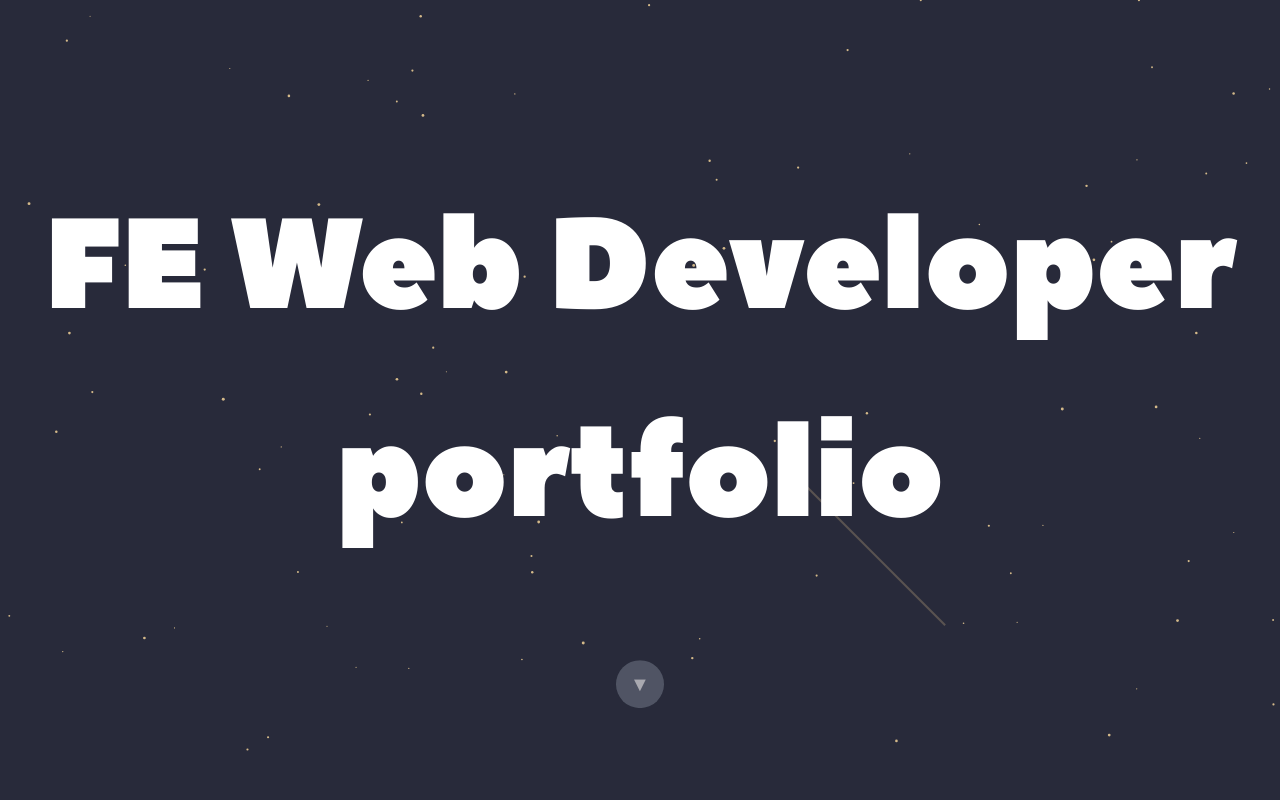
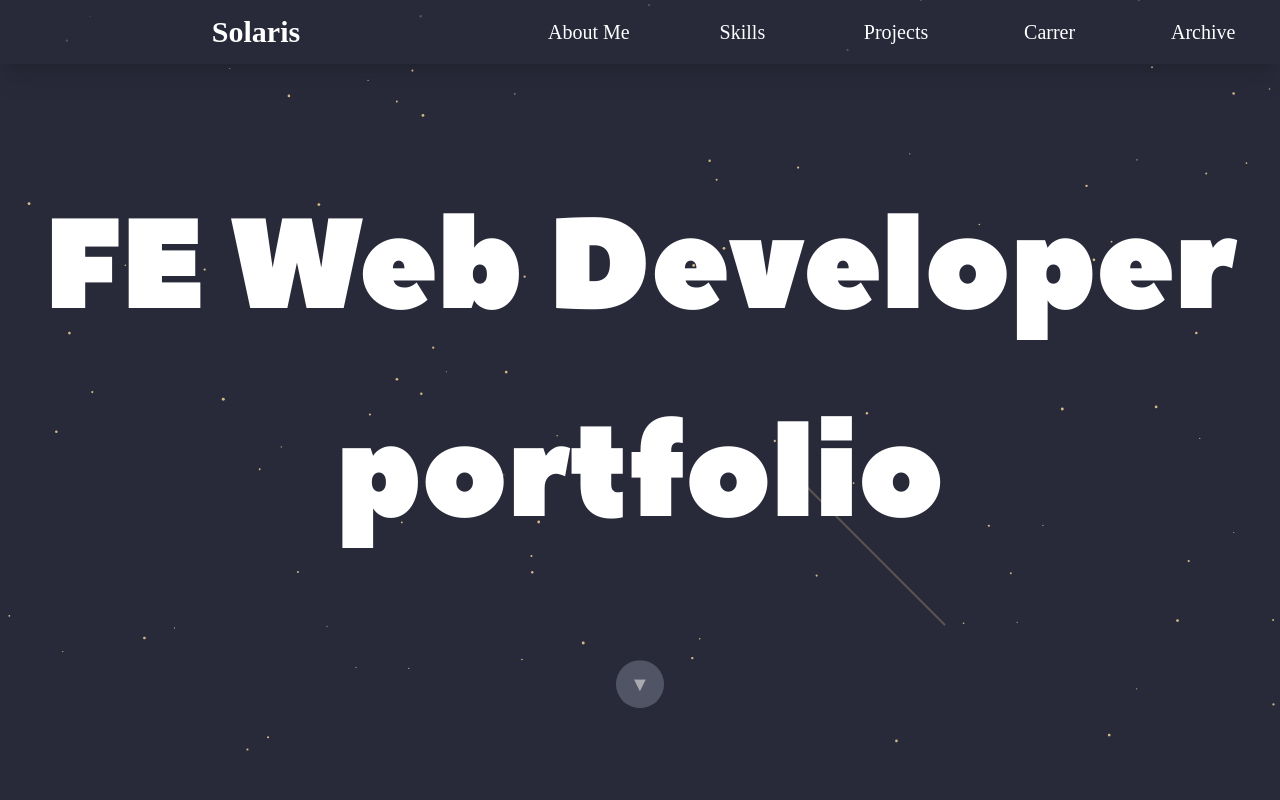
Before and after one commit to Solaris97/Portpolio, a React (Create React App) app in the folder solarisintro/: page / in a window 1280 px wide. Shown: the top 800 px of the page. Built offline with nearby package versions, Linux system fonts and the light colour scheme; a web font is replaced by a local one.

Commit message:
✨ Feat : Header PC화면 개발

```diff
--- a/solarisintro/src/App.tsx
+++ b/solarisintro/src/App.tsx
@@ -1,8 +1,7 @@
 import React from 'react';
 import { BrowserRouter, Route, Routes } from "react-router-dom";
 import MainPage from './pages/MainPage';
-import './tailwind.css';	// 추가
-import './App.css';
+import './tailwind.css';
 
 function App() {
   return (
--- /dev/null
+++ b/solarisintro/src/components/Header.tsx
@@ -0,0 +1,37 @@
+import { useEffect, useState } from "react";
+
+interface HeaderProps {
+    handleMoveDownClick: (flag: string) => void;
+    IntroYn: boolean;
+}
+
+
+const Header: React.FC<HeaderProps> = ({ handleMoveDownClick, IntroYn }) => {
+    useEffect(() => {
+
+    }, [IntroYn])
+
+    const handleClick = (e: React.MouseEvent<HTMLDivElement>) => {
+        handleMoveDownClick(e.currentTarget.id);
+    }
+
+    return (
+        <div className={`${IntroYn ? "font-baseFont bg-starBlack text-white w-full h-16 fixed flex flex-row items-center justify-center  bg-opacity-70 shadow-xl z-40" :
+            "font-baseFont bg-white text-black w-full h-16 fixed flex flex-row items-center justify-center bg-opacity-70 shadow-xl z-40"}`} >
+            <div className="font-bold text-3xl w-2/5 flex lex-col justify-center items-center">
+                <div>
+                    <span className="cursor-pointer" onClick={handleClick} id="Intro">Solaris</span>
+                </div>
+            </div>
+            <div className="text-xl w-3/5 flex lex-row justify-center items-center text-center invisible md:visible">
+                <div className="w-1/5"><span className="cursor-pointer" onClick={handleClick} id="About">About Me</span></div>
+                <div className="w-1/5"><span className="cursor-pointer" onClick={handleClick} id="Skills">Skills</span></div>
+                <div className="w-1/5"><span className="cursor-pointer" onClick={handleClick} id="Projects">Projects</span></div>
+                <div className="w-1/5"><span className="cursor-pointer" onClick={handleClick} id="Carrer">Carrer</span></div>
+                <div className="w-1/5"><span className="cursor-pointer" onClick={handleClick} id="Archive">Archive</span></div>
+            </div>
+        </div >
+    )
+}
+
+export default Header;
--- a/solarisintro/src/components/opacityVariants .tsx
+++ b/solarisintro/src/components/opacityVariants .tsx
@@ -1,18 +1,25 @@
 import { useEffect, useState } from "react";
 import { useInView } from "react-intersection-observer";
 
+interface UseObserverResult {
+    ref: React.RefObject<HTMLDivElement>;
+    IntroYn: boolean;
+  }
+
 //화면에 포커싱 되었는지 확인하는 CustomHook
 const useObserver = () => {
-    const [observer, setObserver] = useState("opacity-0");
+    const [IntroYn, setIntroYn] = useState<boolean>(true);
     const { ref, inView } = useInView();
 
     useEffect(() => {
         if (inView) {
-            setObserver("transition-all duration-[3000ms] transform opacity-100 translate-y-0");
+            setIntroYn(true);
+        } else {
+            setIntroYn(false)
         }
-    }, [observer, inView]);
+    }, [IntroYn, inView]);
 
-    return { ref, observer };
+    return { ref, IntroYn };
 };
 
 export default useObserver;
--- a/solarisintro/src/pages/About.tsx
+++ b/solarisintro/src/pages/About.tsx
@@ -19,7 +19,7 @@ const About: React.FC = () => {
             {/* 타이틀 텍스트 영역 */}
             <div className="absolute w-full flex items-center flex-col px-20 mt-10">
                 <h2 className="font-bold text-black text-5xl md:text-6xl m-6 cursor-default">
-                    About Me
+                    ABOUT ME
                 </h2>
                 <div className=" border-b-2 border-purple-400 w-40 min-h-2">
                 </div>
--- a/solarisintro/src/pages/Archive.tsx
+++ b/solarisintro/src/pages/Archive.tsx
@@ -7,11 +7,11 @@ const Archive: React.FC = () => {
     return (
 
 
-        <div className="font-baseFont w-full h-[780px] md:h-[840px] text-center mx-0 my-auto bg-orange-200 overflow-hidden">
+        <div className="font-baseFont w-full h-[780px] md:h-[840px] text-center mx-0 my-auto bg-purple-200 overflow-hidden">
             {/* 텍스트 영역 */}
             <div className="absolute w-full flex items-center flex-col px-24 mt-10">
                 <h2 className="font-bold text-white text-5xl md:text-6xl m-6 cursor-default">
-                    Archive
+                    ARCHIVE
                 </h2>
                 <div className=" border-b-2 border-white w-32 h-2">
                 </div>
--- a/solarisintro/src/pages/Carrer.tsx
+++ b/solarisintro/src/pages/Carrer.tsx
@@ -12,7 +12,7 @@ const Carrer: React.FC = () => {
             {/* 텍스트 영역 */}
             <div className="absolute w-full flex items-center flex-col px-2 md:px-24 mt-10">
                 <h2 className="font-bold text-5xl md:text-6xl m-6 cursor-default">
-                    Carrer
+                    CARRER
                 </h2>
                 <div className="border-b-2 border-black w-32 h-2">
                 </div>
@@ -31,7 +31,7 @@ const Carrer: React.FC = () => {
                                 <p className="text-gray-500 mt-6">2022.08 - 2023.11</p>
                                 <p className="mt-6">음성을 분석하여 치매 관련 질병들을 조기 진단하는 AI 모델을 개발하고<br />
                                     이를 활용한 솔루션을 개발하는 헬스케어 회사입니다.</p>
-                                <p className="mt-6">프론트엔드 포지션으로 신규 서비스의 개발 및 운영을 담당하였고 음성을 수집하는 UWP 앱의 유지보수를 담당하였습니다.</p>
+                                <p className="mt-6"><strong>프론트엔드 포지션</strong>으로 신규 서비스의 개발 및 운영을 담당하였고 음성을 수집하는 UWP 앱의 유지보수를 담당하였습니다.</p>
                             </div>
                             <div className="my-6">
                                 <p className="text-xl">▎ <strong>사내 데이터 관리 솔루션</strong></p>
@@ -68,7 +68,7 @@ const Carrer: React.FC = () => {
                     </div>
 
                     <div className="flex flex-col lg:flex-row justify-center h-[1350px] md:h-[1000px] lg:h-[1100px]">
-                        <div className="w-full lg:w-[300px] h-[300px] lg:h-[880px] lg:border-r lg:border-gray-300 flex flex-row justify-center">
+                        <div className="w-full lg:w-[300px] h-[300px] lg:h-[750px] lg:border-r lg:border-gray-300 flex flex-row justify-center">
                             <div className="rounded-full w-60 h-60 flex items-center flex-row justify-center bg-white">
                                 <img src={carrerLogo1} className="w-60 h-60 rounded-full border-2 " />
                             </div>
@@ -76,18 +76,19 @@ const Carrer: React.FC = () => {
 
 
                         <div className="w-11/12 md:w-[700px] sm:[100px] h-[800px] md:h-[700px] text-left ml-8">
-                            <div className="border-b border-gray-300 w-full h-[350px] md:h-[260px]">
+                            <div className="border-b border-gray-300 w-full h-[250px] md:h-[200px]">
                                 <p className="text-4xl"><strong>씨앤에프시스템(주)</strong></p>
                                 <p className="text-gray-500 mt-6">2021.03 - 2022.05</p>
-                                <p className="mt-6">회계 및 인사 관리 ERP를 개발 공급하고 있는 회사입니다.</p>
-                                <p className="mt-6">풀스택 포지션으로 인사 복무 급여 ERP의 신규 기능 개발 및 코드 리팩토링을 담당하였습니다.</p>
+                                <p className="mt-6">회계 및 인사 관리 ERP 올샵을 개발 및 판매하고 있는 회사입니다.</p>
+                                <p className="mt-6"><strong>풀스택 포지션</strong>으로 인사 복무 급여 ERP의 신규 기능 개발 및 코드 리팩토링을 담당하였습니다.</p>
                             </div>
                             <div className="my-6">
                                 <p className="text-xl">▎ <strong>기관 재직 인원 자동화 시스템 개선</strong></p>
                                 <p className="text-gray-500 mt-6">2022.01 - 2022.03</p>
                                 <ul className="list-disc leading-6 list-inside mt-6">
                                     <li><span>DB 스케쥴러를 이용하여 기관의 인원을 계산하는 로직이 DB 종속성이 심해 Spring 스케쥴러로 변경</span> </li>
-                                    <li><span>인원 확인 화면 초기 로딩시 불러올 데이터가 많아 사용자가 기다리는 시간이 길었는데 스켈레톤 로딩 구현으로 UX 개선</span></li>
+                                    <li><span>인사 정보 조회시 이미지를 프리로딩하게 변경하여 성능 최적화</span> </li>
+                                    <li><span>인원 확인 화면 초기 로딩시 불러올 데이터가 많아 사용자가 기다리는 시간이 길어 스켈레톤 로딩 구현으로 UX 개선</span></li>
                                 </ul>
                             </div>
                             <div className="my-6">
--- a/solarisintro/src/pages/Intro.tsx
+++ b/solarisintro/src/pages/Intro.tsx
@@ -3,14 +3,14 @@ import ShootingStars from "../components/ShootingStar";
 
 
 interface IntroProps {
-    handleMoveDownClick: () => void;
+    handleMoveDownClick: (flag: string) => void;
 }
 
 
 const Intro: React.FC<IntroProps> = ({ handleMoveDownClick }) => {
 
     const handleClick = () => {
-        handleMoveDownClick();
+        handleMoveDownClick("About");
     }
 
     return (
--- a/solarisintro/src/pages/MainPage.tsx
+++ b/solarisintro/src/pages/MainPage.tsx
@@ -5,37 +5,76 @@ import Archive from "./Archive";
 import Skills from "./Skills";
 import Projects from "./Projects";
 import Carrer from "./Carrer";
-
+import Header from "../components/Header"
 import useObserver from "../components/opacityVariants ";
 
 const MainPage: React.FC = () => {
+    const IntroRef = useRef<HTMLDivElement | null>(null);
     const AboutRef = useRef<HTMLDivElement | null>(null);
+    const SkillsRef = useRef<HTMLDivElement | null>(null);
+    const ProjectsRef = useRef<HTMLDivElement | null>(null);
+    const CarrerRef = useRef<HTMLDivElement | null>(null);
+    const ArchiveRef = useRef<HTMLDivElement | null>(null);
 
-    //하단 스크롤 이동 버튼
-    const handleMoveDownClick = () => {
+
+    //이동 버튼
+    const handleMoveDownClick = (flag: string) => {
+        if (flag === "Intro") {
+            IntroRef.current?.scrollIntoView({ behavior: 'smooth' });
+        }
+        else if (flag === "About") {
             AboutRef.current?.scrollIntoView({ behavior: 'smooth' });
+        } else if (flag === "Skills") {
+            SkillsRef.current?.scrollIntoView({ behavior: 'smooth' });
+        } else if (flag === "Projects") {
+            ProjectsRef.current?.scrollIntoView({ behavior: 'smooth' });
+        } else if (flag === "Carrer") {
+            CarrerRef.current?.scrollIntoView({ behavior: 'smooth' });
+        } else if (flag === "Archive") {
+            ArchiveRef.current?.scrollIntoView({ behavior: 'smooth' });
+        }
     };
 
 
-    // const { ref, observer } = useObserver();
+
+
+    const { ref, IntroYn } = useObserver();
+
+    useEffect(() => {
+        console.log(IntroYn)
+    }, [IntroYn])
 
     return (
         <div className="relative">
+
+
+            <Header handleMoveDownClick={handleMoveDownClick} IntroYn={IntroYn} />
+            <div className="z-30">
+
+                <div ref={ref}>
+                    <div ref={IntroRef}>
                         <Intro handleMoveDownClick={handleMoveDownClick} />
+                    </div>
+                </div>
+
                 <div ref={AboutRef}>
                     <About />
                 </div>
-
+                <div ref={SkillsRef}>
                     <Skills />
-
-            {/* <div ref={ref} className={observer}>
-            </div> */}
-
+                </div>
+                <div ref={ProjectsRef}>
                     <Projects />
+                </div>
+                <div ref={CarrerRef}>
                     <Carrer />
+                </div>
+                <div ref={ArchiveRef}>
                     <Archive />
+                </div>
 
             </div>
+        </div >
     )
 };
 
--- a/solarisintro/tailwind.config.js
+++ b/solarisintro/tailwind.config.js
@@ -5,7 +5,8 @@ module.exports = {
   theme: {
     extend: {
       colors: {
-        starYellow: '#ffdd9d'
+        starYellow: '#ffdd9d',
+        starBlack: '#282a3a'
       },
       keyframes: {
         leftSlide: {
```
Also changed, not shown: solarisintro/src/App.css (deleted, +0 -27 lines), solarisintro/src/pages/Projects.tsx (+4 -4 lines), solarisintro/src/pages/Skills.tsx (+12 -15 lines). Lines whose indentation alone changed are shown as unchanged.
